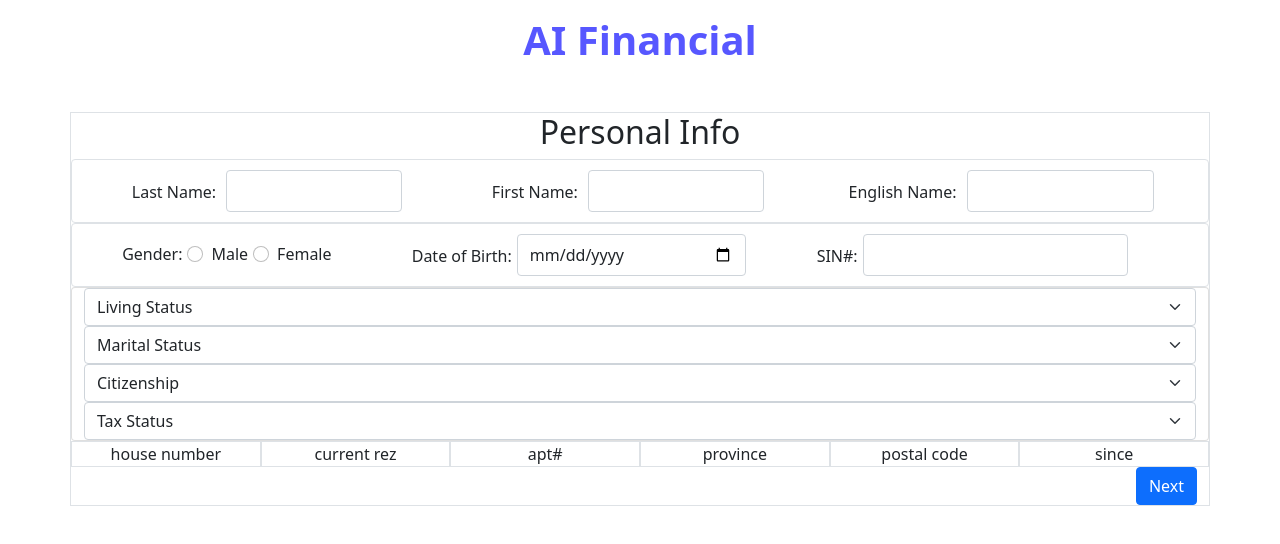
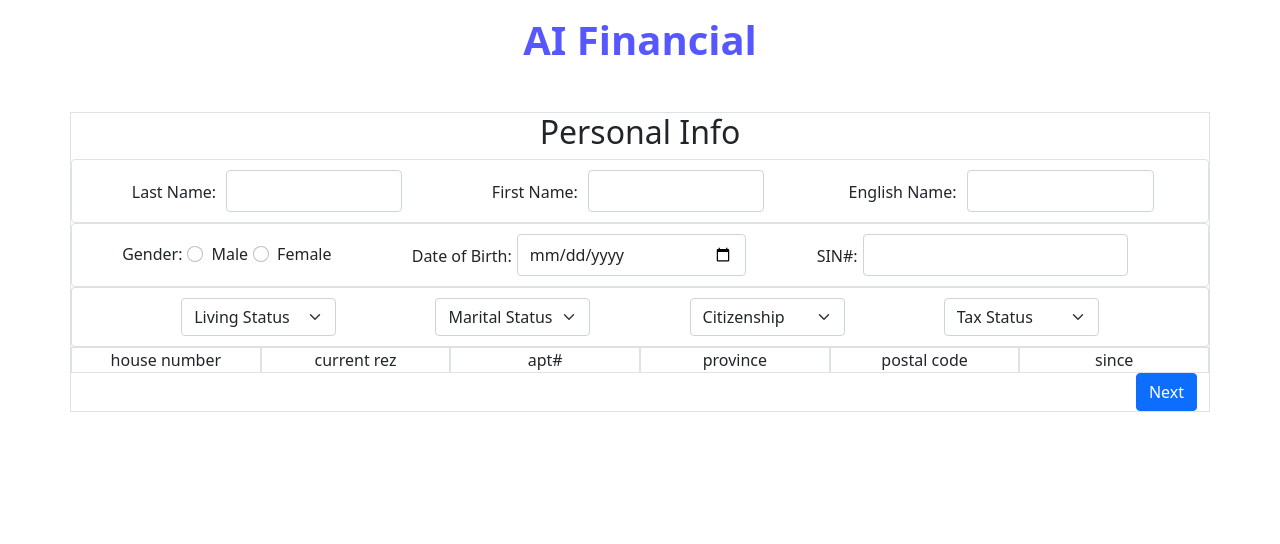
Before and after one commit to Yolanda-C-GitHub/ai-power-aifinancial-application, a React (Create React App) app in the folder Client/: page / in a window 1280 px wide. Shown: the top 544 px of the page. Built offline with nearby package versions, Linux system fonts and the light colour scheme.

Commit message:
working on fourth part

```diff
--- a/Client/src/components/PersonalInfo/Personalinfo.js
+++ b/Client/src/components/PersonalInfo/Personalinfo.js
@@ -3,6 +3,7 @@ import {Card, Form, Button, Alert, FormGroup, Container} from 'react-bootstrap'
 import Firstpart from './Personalinfoparts/Firstpart'
 import Secondpart from './Personalinfoparts/Secondpart'
 import Thirdpart from './Personalinfoparts/Thirdpart'
+import Fourthpart from './Personalinfoparts/Fourthpart'
 
 export default function Personalinfo() {
     return (
--- /dev/null
+++ b/Client/src/components/PersonalInfo/Personalinfoparts/Fourthpart.js
@@ -0,0 +1,11 @@
+import React from 'react'
+import {Card, Form,} from 'react-bootstrap'
+import './fourthpart.css'
+
+export default function Fourthpart() {
+    return (
+        <Card>
+
+        </Card>
+    )
+}
--- a/Client/src/components/PersonalInfo/Personalinfoparts/Thirdpart.js
+++ b/Client/src/components/PersonalInfo/Personalinfoparts/Thirdpart.js
@@ -4,8 +4,8 @@ import './thridpart.css'
 
 export default function Thirdpart() {
     return (
-        <Card>
-            <Form.Select>
+        <Card className='thridPartCard'>
+             <Form.Select className='thirdPartSelector'>
                 <option>Living Status</option>
                 <option value='owner'>Owner</option>
                 <option value='rent'>Rent</option>
@@ -14,7 +14,7 @@ export default function Thirdpart() {
                 <option value='other'>Other</option>
             </Form.Select>
 
-            <Form.Select>
+            <Form.Select className='thirdPartSelector'>
                 <option>Marital Status</option>
                 <option value='married'>Married</option>
                 <option value='single'>Single</option>
@@ -25,7 +25,7 @@ export default function Thirdpart() {
                 <option value='other'>Other</option>
             </Form.Select>
 
-            <Form.Select>
+            <Form.Select className='thirdPartSelector'>
                 <option>Citizenship</option>
                 <option value='canadian'>Canadian</option>
                 <option value='chinese'>Chinese</option>
@@ -34,7 +34,7 @@ export default function Thirdpart() {
             </Form.Select>
 
 
-            <Form.Select>
+            <Form.Select className='thirdPartSelector'>
                 <option>Tax Status</option>
                 <option value='canada'>Canada</option>
                 <option value='usa'>USA</option>
--- a/Client/src/components/PersonalInfo/Personalinfoparts/thridpart.css
+++ b/Client/src/components/PersonalInfo/Personalinfoparts/thridpart.css
@@ -1,5 +1,12 @@
 .thridPartCard{
     display:flex;
     flex-direction:row;
+    justify-content: space-evenly;
+    padding:10px;
+    flex-wrap: wrap;
 
 }
+
+.thirdPartSelector{
+    width: 155px;
+}
```
Also changed, not shown: Client/src/components/PersonalInfo/Personalinfoparts/fourthpart.css (added).
